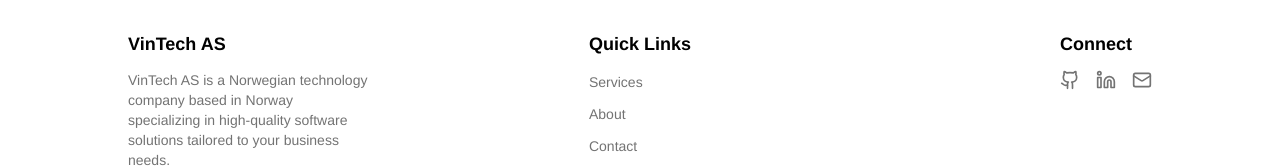
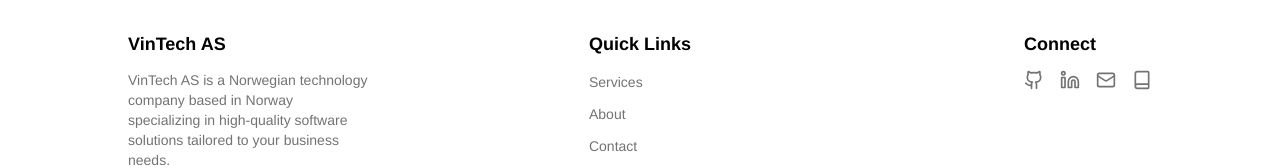
Before and after one commit to haraldvinje/vintech, a Next.js app: page /en in a window 1280 px wide. Shown: the part 3590-3758 px from the top of the page. Built offline with nearby package versions, Linux system fonts and the light colour scheme.

Commit message:
style and other fixes

```diff
--- a/messages/en.json
+++ b/messages/en.json
@@ -117,9 +117,11 @@
       "title": "Connect",
       "github": "GitHub",
       "linkedin": "LinkedIn",
-      "email": "Email"
+      "email": "Email",
+      "blog": "Blog"
     },
-    "copyright": "© {year} VinTech AS."
+    "copyright": "© {year} VinTech AS.",
+    "privacyPolicyLink": "Privacy Policy"
   },
   "Components": {
     "LocaleSwitcher": {
--- a/messages/no.json
+++ b/messages/no.json
@@ -117,9 +117,11 @@
       "title": "Følg",
       "github": "GitHub",
       "linkedin": "LinkedIn",
-      "email": "E-post"
+      "email": "E-post",
+      "blog": "Blogg"
     },
-    "copyright": "© {year} VinTech AS."
+    "copyright": "© {year} VinTech AS.",
+    "privacyPolicyLink": "Personvernerklæring"
   },
   "Components": {
     "LocaleSwitcher": {
--- a/src/components/sections/footer.tsx
+++ b/src/components/sections/footer.tsx
@@ -1,4 +1,4 @@
-import { Mail, Github, Linkedin } from "lucide-react";
+import { Mail, Github, Linkedin, Book } from "lucide-react";
 import { useTranslations } from "next-intl";
 import { Link } from "@/i18n/navigation";
 
@@ -17,7 +17,7 @@ export default function Footer() {
             </p>
           </div>
 
-          <div className="space-y-3 mx-auto">
+          <div className="space-y-3 md:mx-auto">
             <h3 className="text-lg font-bold">{t("quickLinks.title")}</h3>
             <ul className="space-y-2">
               <li>
@@ -47,7 +47,7 @@ export default function Footer() {
             </ul>
           </div>
 
-          <div className="space-y-3 ml-auto">
+          <div className="space-y-3 md:ml-auto">
             <h3 className="text-lg font-bold">{t("connect.title")}</h3>
             <div className="flex space-x-4">
               <Link
@@ -80,6 +80,16 @@ export default function Footer() {
                 <Mail className="h-5 w-5" />
                 <span className="sr-only">{t("connect.email")}</span>
               </Link>
+              <Link
+                href="https://tekblogg.dev"
+                target="_blank"
+                rel="noopener noreferrer"
+                aria-label={t("connect.blog")}
+                className="text-muted-foreground hover:text-foreground transition-colors"
+              >
+                <Book className="h-5 w-5" />
+                <span className="sr-only">{t("connect.blog")}</span>
+              </Link>
             </div>
           </div>
         </div>
@@ -88,7 +98,7 @@ export default function Footer() {
         <p>
           {t("copyright", { year: currentYear })}{" "}
           <Link href="/privacy-policy" className="hover:underline">
-            Privacy Policy
+            {t("privacyPolicyLink")}
           </Link>
         </p>
       </div>
```
